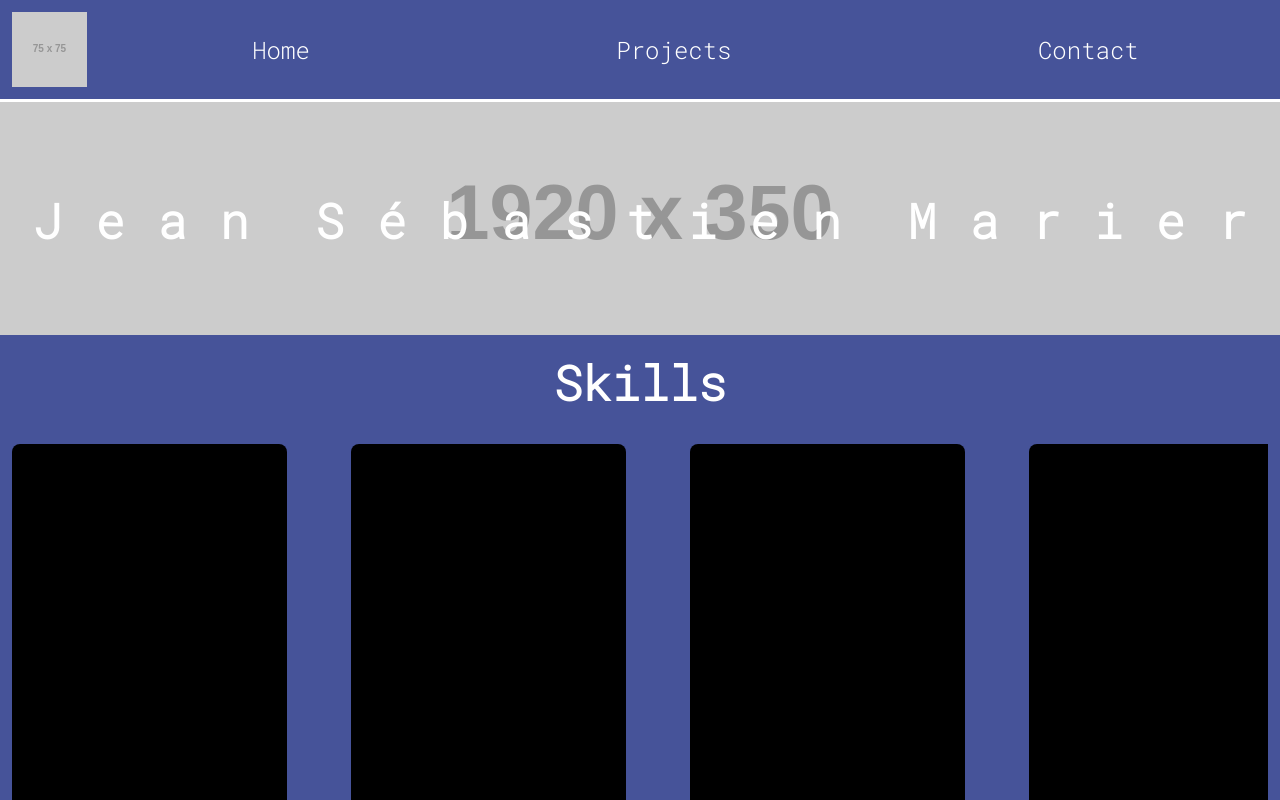
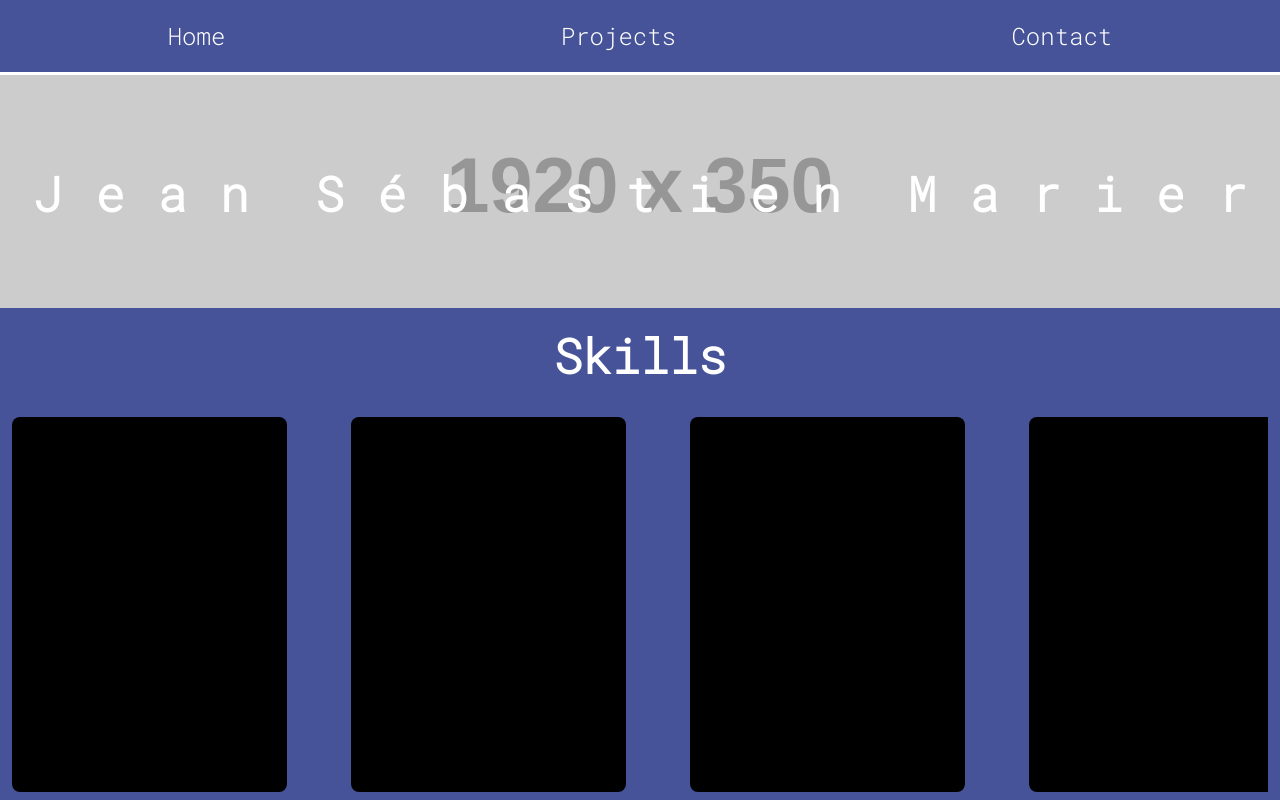
Before and after one commit to H-274/Portfolio, a plain HTML site: page pages/index.html in a window 1280 px wide. Drawn offline with Linux system fonts and the light colour scheme; placeholder pictures from the web are drawn by us.

Commit message:
Fix: Issue with div alignment

```diff
--- a/pages/!common.css
+++ b/pages/!common.css
@@ -1,4 +1,5 @@
-body, html {
+body,
+html {
 	width: 100%;
 	height: 100%;
 	margin: 0px;
@@ -10,19 +11,28 @@ body {
 	background-color: #465399;
 }
 
-p {
+p,
+h1,
+h2,
+h3 {
 	color: white;
+	font-family: "Roboto Mono", monospace;
+	margin: 0;
+	padding: 0;
+}
+
+footer {
+	width: 100%;
+	height: 275px;
+	background-color: black;
 }
 
 .navbar {
 	display: flex;
-    height: 75px;
+	height: 100%;
 	width: 100%;
-    padding-left: 12px;
-    padding-bottom: 12px;
-    padding-top: 12px;
-
-    font-family: 'Roboto Mono', monospace;
+	padding-top: 20px;
+	padding-bottom: 20px;
 	font-size: 1.5rem;
 	border-bottom: solid white 3px;
 }
@@ -35,36 +45,30 @@ p {
 	height: 100%;
 }
 
-.navbar div:first-child {
-    padding-right: 12px;
+.navbar div {
+	margin: auto;
+	flex-grow: 1;
 }
 
-.navbar div:not(:first-child) {
-    margin: auto;
-    flex-grow: 1;
-
-}
-
-.navbar div:not(:first-child)::after {
+.navbar div::after {
 	border-bottom: 6px solid white;
 	position: absolute;
-  content: ' ';
+	content: " ";
 	transition: width 0.35s ease-in-out;
 	width: 0;
 	height: 0;
-  bottom: -12px;
+	bottom: -20px;
 }
 
-.navbar div:not(:first-child):hover::after {
+.navbar div:hover::after {
 	width: 100%;
 }
 
-.headerText{
+.headerText {
 	padding: 0;
 	margin: 0;
 	display: block !important;
 	text-align: center;
-    font-family: 'Roboto Mono', monospace;
 	font-weight: 600;
 	font-size: 3rem;
 }
--- a/pages/index.css
+++ b/pages/index.css
@@ -10,6 +10,20 @@
     border-radius: .5rem;
     height: 375px;
     width: 275px;
+}
+
+.experiences-container {
+    width: 100%;
+}
+
+.outer-node {
+    position: relative;
+    height: 100px;
+    width: 100px;
+    border-radius: 50%;
+    background-color: orange;
+    border: 10px solid black;
+    margin-left: 50px;
 }
 
 #div-nom {
@@ -30,7 +44,7 @@
 }
 
 #about-me {
-    height: 400px;
+
     padding: 12px;
 }
 
--- a/pages/index.html
+++ b/pages/index.html
@@ -1,11 +1,13 @@
 <!DOCTYPE html>
 
 <html>
+
 <head>
-        <link href="https://fonts.googleapis.com/css2?family=DM+Mono&family=Roboto+Mono:wght@300&display=swap" rel="stylesheet">
-        <meta charset="UTF-8">
-        <link rel="stylesheet" href="index.css">
-        <link rel="stylesheet" href="!common.css">
+    <link href="https://fonts.googleapis.com/css2?family=DM+Mono&family=Roboto+Mono:wght@300&display=swap"
+        rel="stylesheet" />
+    <meta charset="UTF-8" />
+    <link rel="stylesheet" href="index.css" />
+    <link rel="stylesheet" href="!common.css" />
 </head>
 
 <body>
@@ -13,42 +15,85 @@
     <nav>
         <div class="navbar">
             <div>
-                <img src="https://via.placeholder.com/75"/>
+                <p>Home</p>
             </div>
-            <div><p>Home</p></div>
-            <div><p>Projects</p></div>
-            <div><p>Contact</p></div>
+            <div>
+                <p>Projects</p>
+            </div>
+            <div>
+                <p>Contact</p>
+            </div>
         </div>
     </nav>
     <!-- Début du corps -->
     <div class="banner">
+        <h1>
             <div id="div-nom">
-                <div><p>J</p></div>
-                <div><p>e</p></div>
-                <div><p>a</p></div>
-                <div><p>n</p></div>
-                <div> </div>
-                <div><p>S</p></div>
-                <div><p>é</p></div>
-                <div><p>b</p></div>
-                <div><p>a</p></div>
-                <div><p>s</p></div>
-                <div><p>t</p></div>
-                <div><p>i</p></div>
-                <div><p>e</p></div>
-                <div><p>n</p></div>
-                <div> </div>
-                <div><p>M</p></div>
-                <div><p>a</p></div>
-                <div><p>r</p></div>
-                <div><p>i</p></div>
-                <div><p>e</p></div>
-                <div><p>r</p></div>
+                <div>
+                    <p>J</p>
                 </div>
+                <div>
+                    <p>e</p>
+                </div>
+                <div>
+                    <p>a</p>
+                </div>
+                <div>
+                    <p>n</p>
+                </div>
+                <div></div>
+                <div>
+                    <p>S</p>
+                </div>
+                <div>
+                    <p>é</p>
+                </div>
+                <div>
+                    <p>b</p>
+                </div>
+                <div>
+                    <p>a</p>
+                </div>
+                <div>
+                    <p>s</p>
+                </div>
+                <div>
+                    <p>t</p>
+                </div>
+                <div>
+                    <p>i</p>
+                </div>
+                <div>
+                    <p>e</p>
+                </div>
+                <div>
+                    <p>n</p>
+                </div>
+                <div></div>
+                <div>
+                    <p>M</p>
+                </div>
+                <div>
+                    <p>a</p>
+                </div>
+                <div>
+                    <p>r</p>
+                </div>
+                <div>
+                    <p>i</p>
+                </div>
+                <div>
+                    <p>e</p>
+                </div>
+                <div>
+                    <p>r</p>
+                </div>
+            </div>
+        </h1>
         <img src="https://via.placeholder.com/1920x350" />
     </div>
     <div id="about-me">
-            <p class="headerText">Skills</p>
+        <h3 class="headerText">Skills</p>
             <div class="spacer"></div>
             <div id="skills-container">
                 <div class="skills-block"></div>
@@ -61,15 +106,24 @@
                 <div class="skills-block"></div>
                 <div class="skills-block"></div>
             </div>
+    </div>
     <div class="spacer"></div>
-            <p class="headerText">Experiences</p>
+    <h3 class="headerText">Experiences</p>
         <div class="spacer"></div>
+        <div class="skills-container">
             <div>
-                <br/><br/><br/><br/><br/><br/><br/><br/><br/><br/><br/><br/><br/>
-                <br/><br/><br/><br/><br/><br/><br/><br/><br/><br/><br/><br/><br/>
-                <br/><br/><br/><br/><br/><br/><br/><br/><br/><br/><br/><br/><br/>
-                <br/><br/><br/><br/><br/><br/><br/><br/><br/><br/><br/><br/><br/>
+                <div class="outer-node"></div>
             </div>
         </div>
+        <div>
+            <br /><br /><br /><br /><br /><br /><br /><br /><br /><br /><br /><br /><br />
+            <br /><br /><br /><br /><br /><br /><br /><br /><br /><br /><br /><br /><br />
+            <br /><br /><br /><br /><br /><br /><br /><br /><br /><br /><br /><br /><br />
+            <br /><br /><br /><br /><br /><br /><br /><br /><br /><br /><br /><br /><br />
+        </div>
+        <footer>
+            <div></div>
+        </footer>
     </body>
+
 </html>
```
Also changed, not shown: 2 other files. Lines whose indentation alone changed are shown as unchanged.
